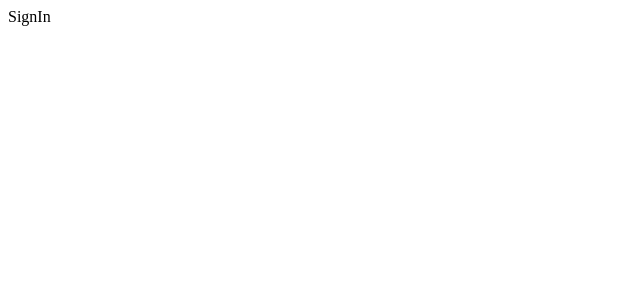
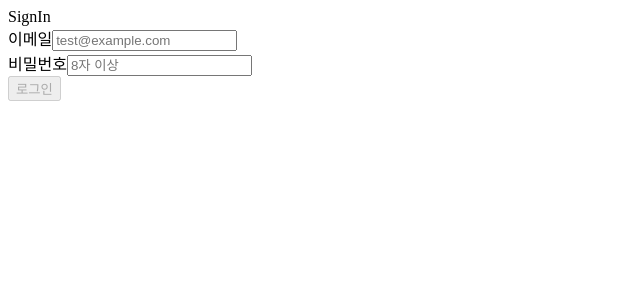
Before and after one commit to eunrain/wanted-pre-onboarding-frontend, a React (Create React App) app: page /signin in a window 1280 px wide. Shown: the top 300 px of the page, without its empty margins (0-640 px from the left). Built offline with nearby package versions, Linux system fonts and the light colour scheme.

Commit message:
[feat] 로그인 기능 구현

```diff
--- a/src/pages/SignIn.jsx
+++ b/src/pages/SignIn.jsx
@@ -1,7 +1,100 @@
-import React from "react";
+import React, { useEffect, useState } from "react";
+import { useNavigate } from "react-router-dom";
+import { LoginAPI } from "../tools/instance";
 
 const SignIn = () => {
-  return <div>SignIn</div>;
+  const navigate = useNavigate();
+
+  //이메일 비밀번호 확인
+  const [email, setEmail] = useState("");
+  const [pw, setPw] = useState("");
+
+  //유효성 검사
+  const [emailValid, setEmailValid] = useState(false);
+  const [pwValid, setPwValid] = useState(false);
+  const [btnOn, setBtnOn] = useState(true);
+
+  const handleEmail = (e) => {
+    setEmail(e.target.value);
+    if (email.includes("@")) {
+      setEmailValid(true);
+    } else {
+      setEmailValid(false);
+    }
+  };
+
+  const handlePw = (e) => {
+    setPw(e.target.value);
+    if (pw.length >= 8) {
+      setPwValid(true);
+    } else {
+      setPwValid(false);
+    }
+  };
+
+  const signupHandler = (e) => {
+    e.preventDefault();
+    const data = { email: email, password: pw };
+    LoginAPI.login(data)
+      .then((res) => {
+        console.log(res);
+        if (res.status === 200) {
+          alert("로그인이 완료되었습니다");
+          localStorage.setItem("token", res.data.access_token);
+          navigate("/todo");
+        }
+      })
+      .catch((err) => {
+        if (err.response.status === 404) {
+          alert("해당 사용자가 존재하지 않습니다");
+        }
+      });
+  };
+
+  //이메일, 비밀번호의 valid state 값이 변경될때마다, 버튼 활성화 유무 check
+  useEffect(() => {
+    if (emailValid && pwValid) {
+      setBtnOn(false);
+      return;
+    }
+    setBtnOn(true);
+  }, [emailValid, pwValid]);
+  return (
+    <>
+      <div>SignIn</div>
+      <form onSubmit={signupHandler}>
+        <div>
+          <label>
+            이메일
+            <input
+              type="text"
+              name="id"
+              id="id"
+              placeholder="test@example.com"
+              value={email}
+              onChange={handleEmail}
+            />
+          </label>
+        </div>
+        {!emailValid && email.length > 0 ? "올바른 이메일을 입력해주세요" : ""}
+        <div>
+          <label>
+            비밀번호
+            <input
+              type="password"
+              name="pwd"
+              id="pwd"
+              placeholder="8자 이상"
+              value={pw}
+              onChange={handlePw}
+            />
+          </label>
+        </div>
+        {!pwValid && pw.length > 0 ? "8자 이상 입력하세요" : ""}
+        <button disabled={btnOn}>로그인</button>
+      </form>
+    </>
+  );
 };
 
 export default SignIn;
```
